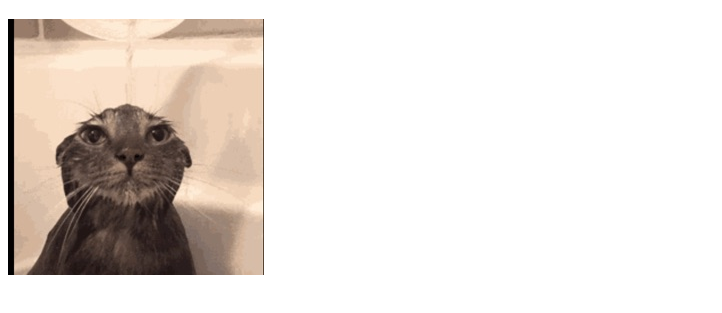
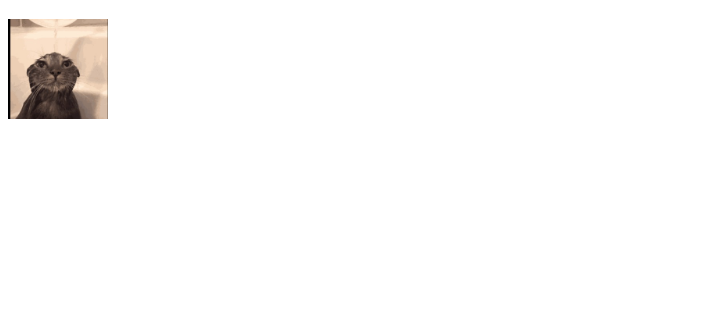
Before and after one commit to ArrasLegends/Khad, a plain HTML site: page index.html in a window 1280 px wide. Shown: the part 61-374 px from the top of the page, without its empty margins (0-722 px from the left). Drawn offline with Linux system fonts and the light colour scheme.

Commit message:
index.html

```diff
--- a/index.html
+++ b/index.html
@@ -5,6 +5,6 @@
     <meta name="viewport" content="width=device-width, initial-scale=1.0">
     <title>Khad</title>
     <h1>what the hell dont open my site are you khad >:(</h1>
-    <img src="khad.jpg" alt="Khad">
+    <img src="khad.jpg" alt="Khad" width=100>
   </head>
 </html>
```
